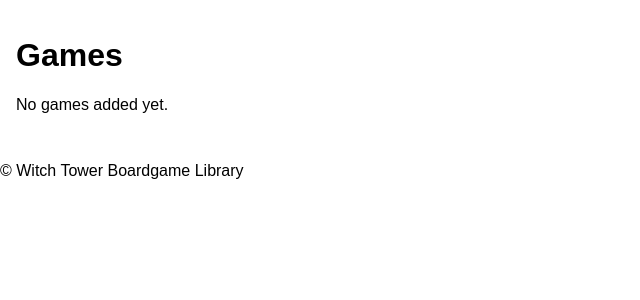
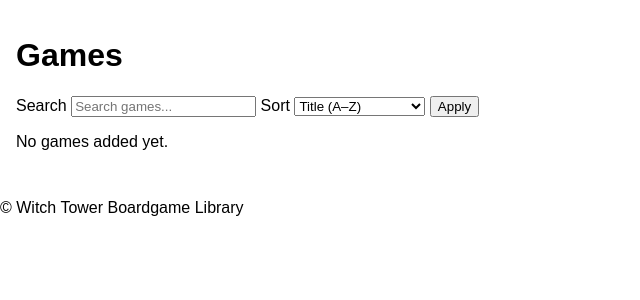
Before and after one commit to Agnogh/WitchTowerBoardgameLibrary, a Django app: page /games/ in a window 1280 px wide. Shown: the part 99-399 px from the top of the page, without its empty margins (0-640 px from the left). Run offline with Django 5.2, Linux system fonts and the light colour scheme; data that the repository does not hold is empty.

Commit message:
Add searching and sorting in games list based on price (both ways) and title

```diff
--- a/games/views.py
+++ b/games/views.py
@@ -1,4 +1,6 @@
 from django.shortcuts import render, get_object_or_404
+from django.db.models import Q
+
 
 # Create your views here.
 
@@ -11,5 +13,25 @@ def game_detail(request, slug):
 
 
 def game_list(request):
+    query = request.GET.get("q", "").strip()
+    sort = request.GET.get("sort", "title")
+
     games = Game.objects.all()
-    return render(request, "games/game_list.html", {"games": games})
+
+    if query:
+        games = games.filter(Q(title__icontains=query))
+
+    if sort == "price":
+        games = games.order_by("price")
+    elif sort == "-price":
+        games = games.order_by("-price")
+    else:
+        games = games.order_by("title")
+
+    context = {
+        "games": games,
+        "query": query,
+        "sort": sort,
+    }
+
+    return render(request, "games/game_list.html", context)
--- a/templates/games/game_list.html
+++ b/templates/games/game_list.html
@@ -4,6 +4,21 @@
 {% block content %}
   <main class="games-list-page">
     <h1>Games</h1>
+
+    <form method="get" class="games-list-controls">
+      <label class="screen-reader-only" for="q">Search</label>
+      <input id="q" name="q" type="text" value="{{ query }}" placeholder="Search games...">
+
+      <label class="screen-reader-only" for="sort">Sort</label>
+      <select id="sort" name="sort">
+        <option value="title" {% if sort == "title" %}selected{% endif %}>Title (A–Z)</option>
+        <option value="price" {% if sort == "price" %}selected{% endif %}>Price (low → high)</option>
+        <option value="-price" {% if sort == "-price" %}selected{% endif %}>Price (high → low)</option>
+      </select>
+
+      <button type="submit">Apply</button>
+    </form>
+
 
     {% if games %}
       <ul class="games-list">
```
